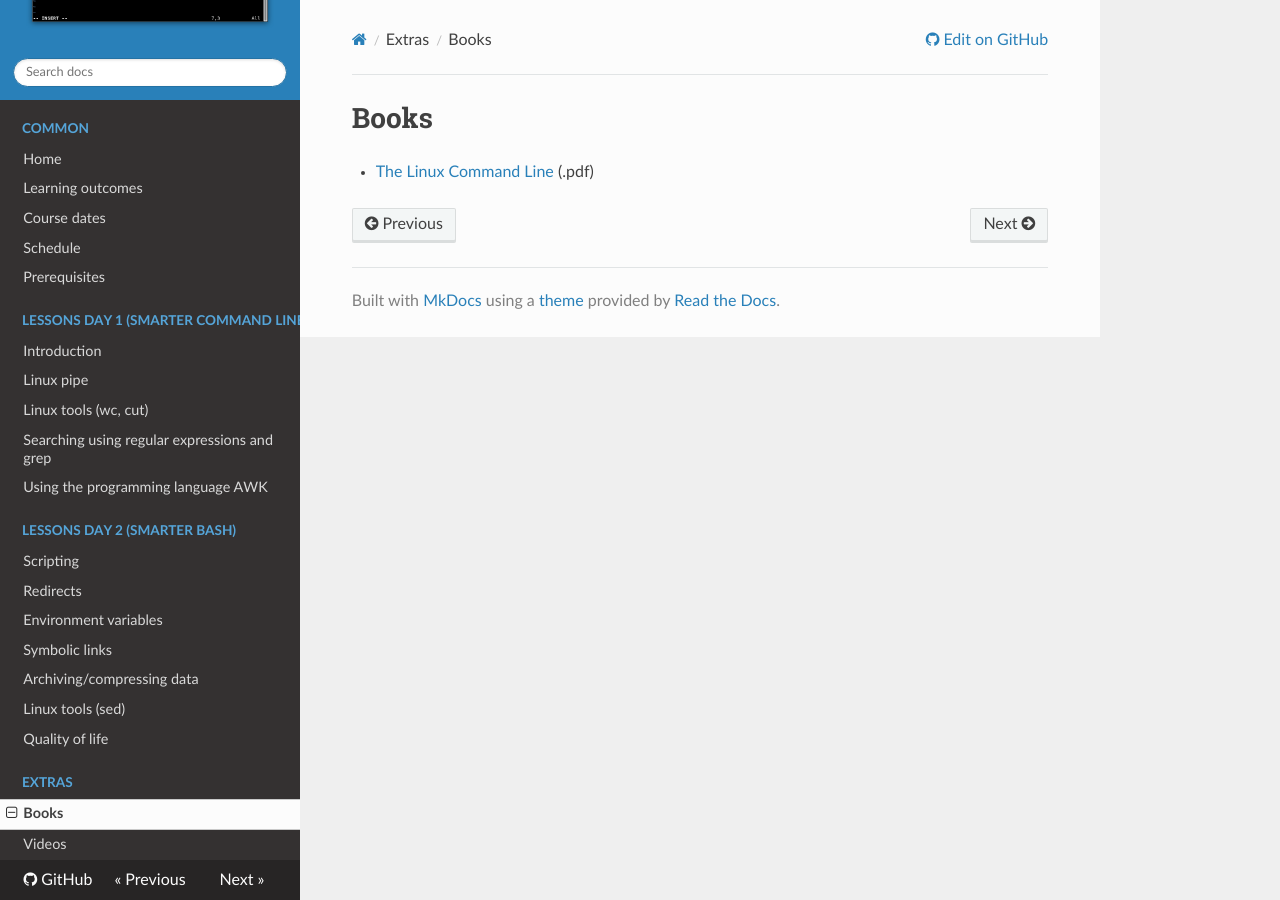
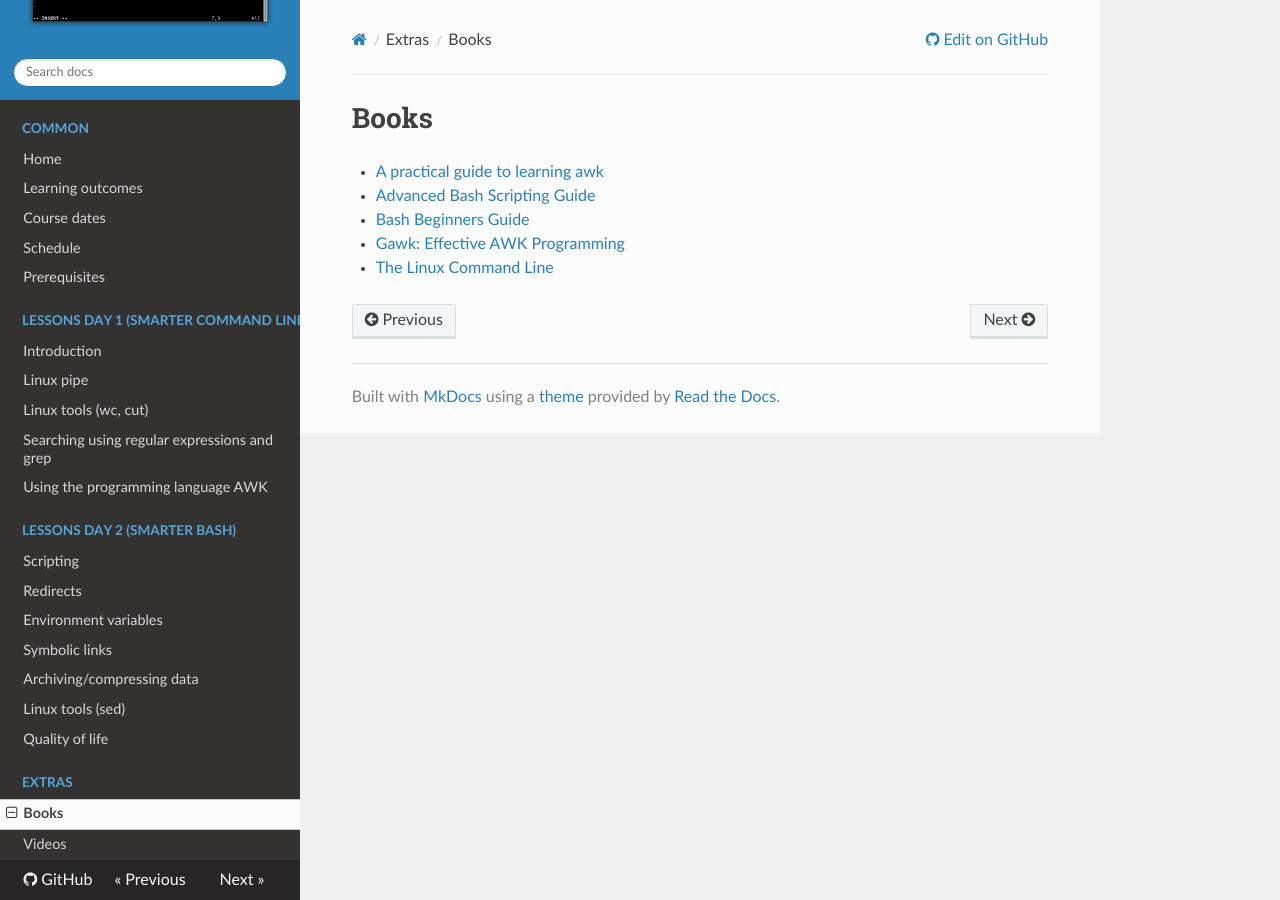
Before and after one commit to UPPMAX/linux-command-line-201, an MkDocs documentation site: the page built from docs/books/README.md, in a window 1280 px wide. Built offline with MkDocs 1.6.1, drawn with Linux system fonts in a browser that asks for light colours; nearby versions of some CDN libraries.

Commit message:
Merge books

```diff
--- a/docs/books/README.md
+++ b/docs/books/README.md
@@ -1,3 +1,7 @@
 # Books
 
-- [The Linux Command Line](the_linux_command_line.pdf) (.pdf)
+- [A practical guide to learning awk](https://opensource.com/downloads/awk-ebook)
+- [Advanced Bash Scripting Guide](https://tldp.org/LDP/abs/html/)
+- [Bash Beginners Guide](https://tldp.org/LDP/Bash-Beginners-Guide/html/)
+- [Gawk: Effective AWK Programming](https://www.gnu.org/software/gawk/manual/)
+- [The Linux Command Line](https://linuxcommand.org/tlcl.php)
```
